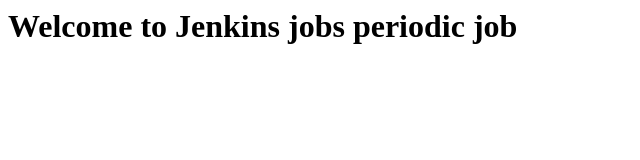
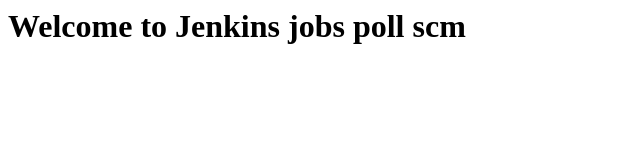
Before and after one commit to kishoresamalacloud/webserver-test, a plain HTML site: page index.html in a window 1280 px wide. Shown: the whole page, without its empty margins (0-640 px from the left). Drawn offline with Linux system fonts and the light colour scheme.

Commit message:
Update index.html

```diff
--- a/index.html
+++ b/index.html
@@ -1 +1 @@
-<h1>Welcome to Jenkins jobs periodic job </h1>
+<h1>Welcome to Jenkins jobs poll scm </h1>
```
